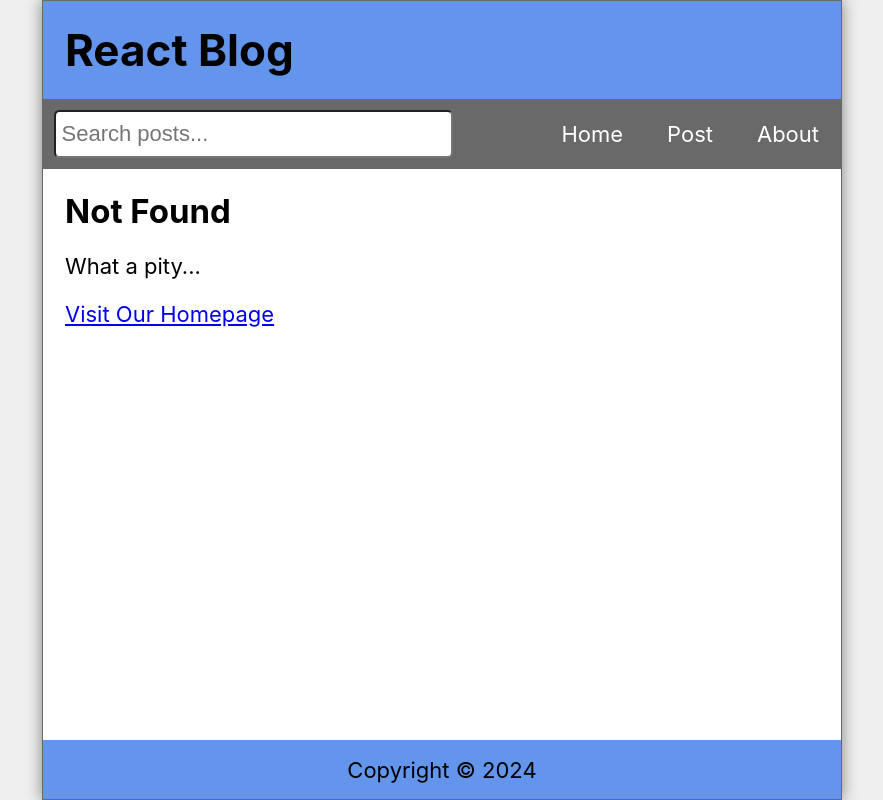
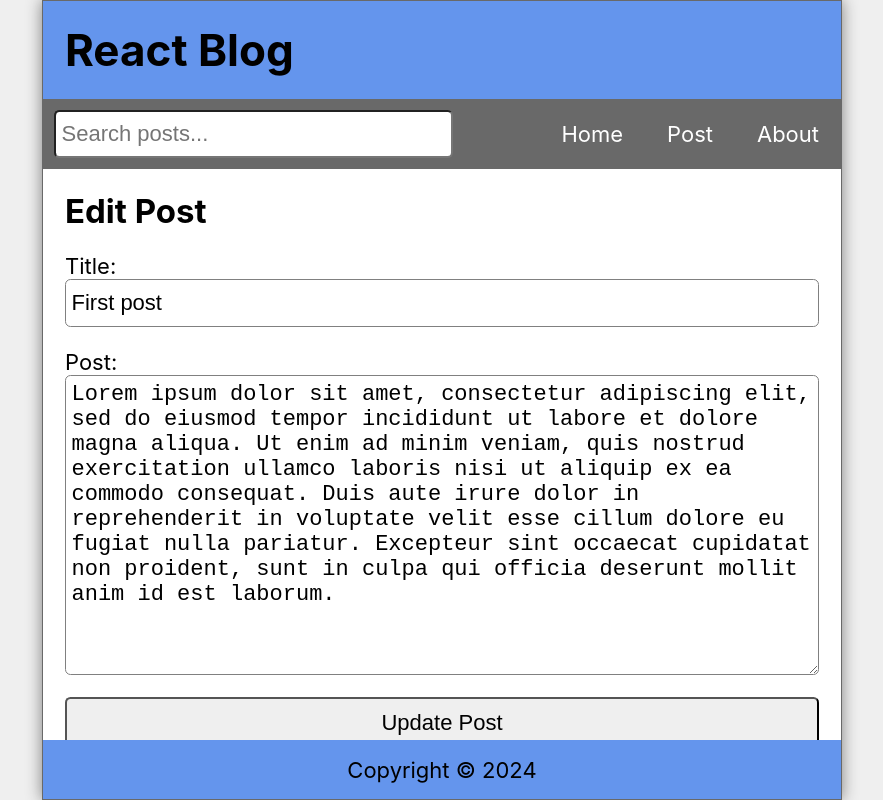
Before and after one commit to Abrafaks/blog, a React (Create React App) app: page /edit/1 in a window 1280 px wide. Before the commit this address had no page. Shown: the whole page, without its empty margins (198-1081 px from the left). Built offline with nearby package versions, Linux system fonts and the light colour scheme; data requests are answered from the project's data file.

Commit message:
Add edit post functionality

```diff
--- a/src/App.js
+++ b/src/App.js
@@ -8,6 +8,7 @@ import Missing from "./Missing";
 import Layout from "./Layout";
 import { format } from "date-fns";
 import api from "./api/posts";
+import EditPost from "./EditPost";
 
 function App() {
     const navigate = useNavigate();
@@ -59,6 +60,23 @@ function App() {
         } catch (e) {}
     };
 
+    const handleEdit = async (id) => {
+        const datetime = format(new Date(), "MMMM dd, yyyy pp");
+        const updatedPost = { id, title: editTitle, datetime, body: editBody };
+        try {
+            const response = await api.put(`/posts/${id}`, updatedPost);
+
+            setPosts(
+                posts.map((post) =>
+                    post.id === id ? { ...response.data } : post
+                )
+            );
+            setEditBody("");
+            setEditTitle("");
+            navigate("/");
+        } catch (e) {}
+    };
+
     const handleDelete = async (id) => {
         try {
             await api.delete(`/posts/${id}`);
@@ -104,8 +122,23 @@ function App() {
                         }
                     />
                 </Route>
+                <Route path="edit">
+                    <Route
+                        path=":id"
+                        element={
+                            <EditPost
+                                posts={posts}
+                                handleEdit={handleEdit}
+                                editTitle={editTitle}
+                                setEditTitle={setEditTitle}
+                                editBody={editBody}
+                                setEditBody={setEditBody}
+                            />
+                        }
+                    />
+                </Route>
                 <Route path="about" element={<About />} />
-                <Route path="*" element={<Missing />} />
+                <Route path="*" element={<Missing name={"Page"} />} />
             </Route>
         </Routes>
     );
--- /dev/null
+++ b/src/EditPost.js
@@ -0,0 +1,54 @@
+import React, { useEffect } from "react";
+import { useParams } from "react-router-dom";
+import Missing from "./Missing";
+
+const EditPost = ({
+    posts,
+    handleEdit,
+    editBody,
+    setEditBody,
+    editTitle,
+    setEditTitle,
+}) => {
+    const { id } = useParams();
+    const post = posts.find((post) => post.id === id);
+
+    useEffect(() => {
+        if (post) {
+            setEditTitle(post.title);
+            setEditBody(post.body);
+        }
+    }, [post, setEditTitle, setEditBody]);
+
+    return (
+        <main className="new-post">
+            {editTitle && (
+                <>
+                    <h2>Edit Post</h2>
+                    <form className="new-post-form" onSubmit={handleEdit}>
+                        <label htmlFor="post-title">Title:</label>
+                        <input
+                            type="text"
+                            id="post-title"
+                            required
+                            value={editTitle}
+                            onChange={(e) => setEditTitle(e.target.value)}
+                        />
+
+                        <label htmlFor="post-body">Post:</label>
+                        <textarea
+                            id="post-body"
+                            required
+                            value={editBody}
+                            onChange={(e) => setEditBody(e.target.value)}
+                        />
+                        <button type="submit">Update Post</button>
+                    </form>
+                </>
+            )}
+            {!editTitle && <Missing name={"Post"} />}
+        </main>
+    );
+};
+
+export default EditPost;
--- a/src/index.css
+++ b/src/index.css
@@ -72,8 +72,8 @@ body {
 }
 
 .search-form {
-    width: 80%;
-    padding: 1rem 0 0 0.75rem;
+    width: 100%;
+    padding: 1rem 0.75rem 0rem 0.75rem;
 }
 
 .search-form input[type="text"] {
@@ -198,11 +198,9 @@ body {
     cursor: pointer;
 }
 
-.missing h2,
 .missing p,
-.post-page h2,
-.post-page p {
-    margin-bottom: 1rem;
+.new-post p .post-page p {
+    margin-top: 1rem;
 }
 
 .post-page button {
@@ -212,8 +210,16 @@ body {
     padding: 0.5rem;
     font-size: 1rem;
     color: #fff;
+    cursor: pointer;
+}
+
+.delete-button {
     background-color: rgb(163, 19, 19);
-    cursor: pointer;
+}
+
+.edit-button {
+    background-color: dimgray;
+    margin-right: 1rem;
 }
 
 @media only screen and (min-width: 576px) {
```
